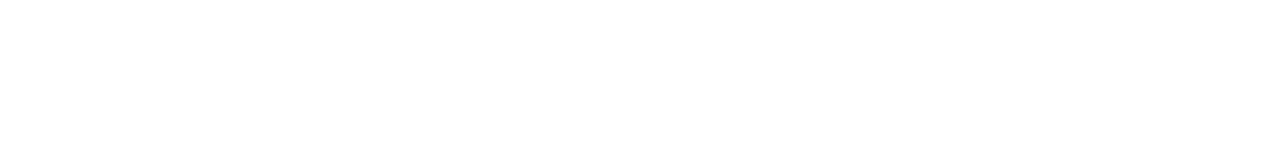
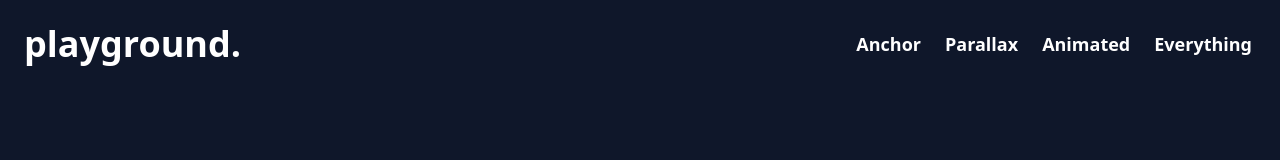
Before and after one commit to Kobahmi/gatsby-tailwind-seo, a Gatsby site: page /animated in a window 1280 px wide. Before the commit this address had no page. Built offline with nearby package versions, Linux system fonts and the light colour scheme; Gatsby itself is replaced by a stand-in of ours.

Commit message:
added animated page

```diff
--- /dev/null
+++ b/public/page-data/animated/page-data.json
@@ -0,0 +1 @@
+{"componentChunkName":"component---src-pages-animated-js","path":"/animated/","result":{"pageContext":{}},"staticQueryHashes":["63159454"],"slicesMap":{}}
--- a/public/page-data/dev-404-page/page-data.json
+++ b/public/page-data/dev-404-page/page-data.json
@@ -1 +1 @@
-{"componentChunkName":"component---cache-dev-404-page-js","path":"/dev-404-page/","result":{"data":{"allSiteFunction":{"nodes":[]},"allSitePage":{"nodes":[{"path":"/using-dsg/"},{"path":"/404/"},{"path":"/404.html"},{"path":"/anchor/"},{"path":"/everything/"},{"path":"/"},{"path":"/parallax/"},{"path":"/using-ssr/"},{"path":"/using-typescript/"}]}},"pageContext":{}},"staticQueryHashes":[],"slicesMap":{}}
+{"componentChunkName":"component---cache-dev-404-page-js","path":"/dev-404-page/","result":{"data":{"allSiteFunction":{"nodes":[]},"allSitePage":{"nodes":[{"path":"/using-dsg/"},{"path":"/404/"},{"path":"/404.html"},{"path":"/anchor/"},{"path":"/animated/"},{"path":"/everything/"},{"path":"/"},{"path":"/parallax/"},{"path":"/using-ssr/"},{"path":"/using-typescript/"}]}},"pageContext":{}},"staticQueryHashes":[],"slicesMap":{}}
--- a/src/components/Header.js
+++ b/src/components/Header.js
@@ -4,14 +4,14 @@ import * as React from "react";
 const Header = () => (
   <section className="absolute w-full z-20 text-white">
     <nav className="flex flex-col justify-between items-center p-6 sm:flex-row">
-      <Link to="/" className="text-2xl font-bold">
+      <Link to="/" className="text-4xl font-bold">
         playground.
       </Link>
-      <ul className="flex gap-4 text-ll font-bold pt-6 sm:pt-0">
+      <ul className="flex gap-2 text-sm font-bold pt-6 sm:pt-0 sm:gap-4 sm:text-lg">
         <li>
           <Link
             to="/anchor"
-            className="rounded px-2 py-1 hover:bg-slate-200 hover:bg-opacity-10 duration-100 ease-in"
+            className="rounded px-1 py-1 hover:bg-slate-200 hover:bg-opacity-10 duration-100 ease-in"
           >
             Anchor
           </Link>
@@ -19,15 +19,23 @@ const Header = () => (
         <li>
           <Link
             to="/parallax"
-            className="rounded px-2 py-1 hover:bg-slate-200 hover:bg-opacity-10 duration-100 ease-in"
+            className="rounded px-1 py-1 hover:bg-slate-200 hover:bg-opacity-10 duration-100 ease-in"
           >
             Parallax
           </Link>
         </li>
         <li>
           <Link
+            to="/animated"
+            className="rounded px-1 py-1 hover:bg-slate-200 hover:bg-opacity-10 duration-100 ease-in"
+          >
+            Animated
+          </Link>
+        </li>
+        <li>
+          <Link
             to="/everything"
-            className="rounded px-2 py-1 hover:bg-slate-200 hover:bg-opacity-10 duration-100 ease-in"
+            className="rounded px-1 py-1 hover:bg-slate-200 hover:bg-opacity-10 duration-100 ease-in"
           >
             Everything
           </Link>
--- /dev/null
+++ b/src/components/Youtube.js
@@ -0,0 +1,7 @@
+import React from "react";
+
+const Youtube = () => {
+  return <section className="bg-slate-900 h-screen"></section>;
+};
+
+export default Youtube;
--- /dev/null
+++ b/src/pages/animated.js
@@ -0,0 +1,14 @@
+import * as React from "react";
+import Layout from "../components/layout";
+import Seo from "../components/seo";
+import Youtube from "../components/Youtube";
+
+const SecondPage = () => (
+  <Layout>
+    <Youtube />
+  </Layout>
+);
+
+export const Head = () => <Seo title="Animated" />;
+
+export default SecondPage;
```
